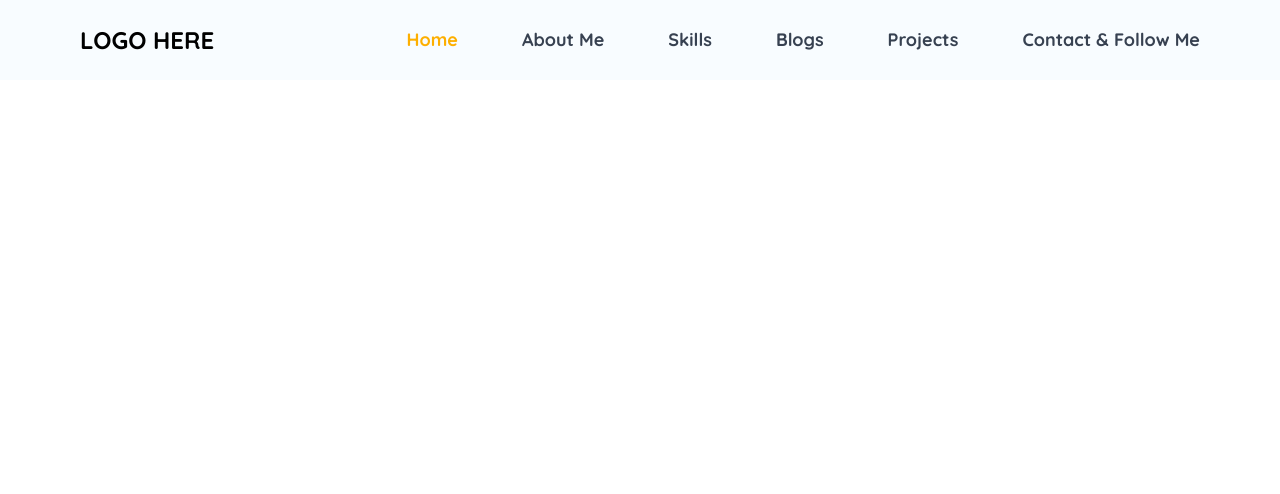
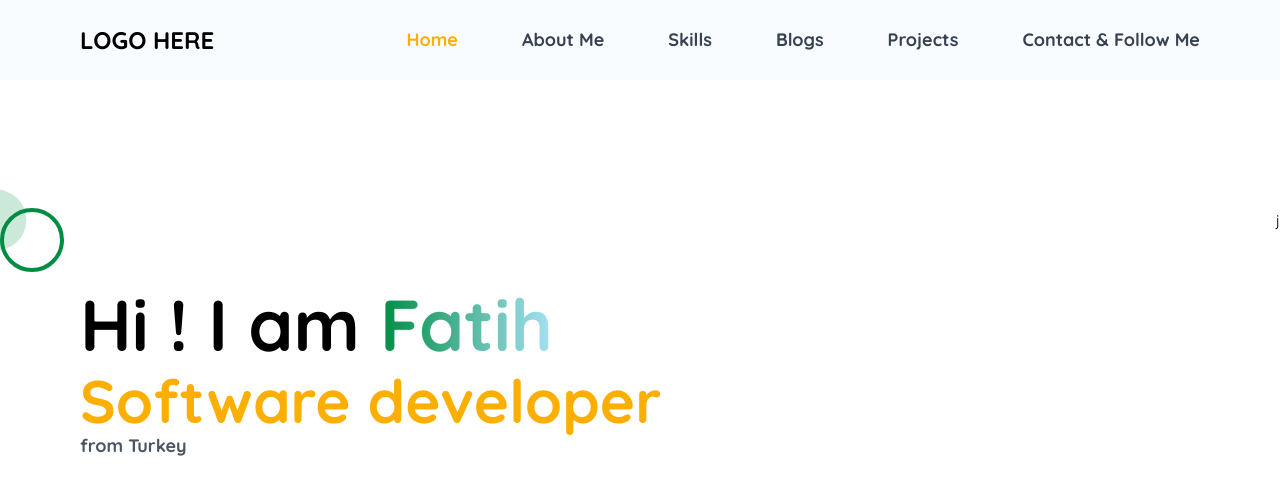
Before and after one commit to fatihes1/fatihes-resume-website, a Vue app in the folder resume-website/: page / in a window 1280 px wide. Shown: the top 494 px of the page. Built offline with nearby package versions, Linux system fonts and the light colour scheme.

Commit message:
starting header section f welcome page | gradient title

```diff
--- /dev/null
+++ b/resume-website/src/components/Header.vue
@@ -0,0 +1,32 @@
+<template>
+  <div class="container mx-auto mt-32">
+    <div class="flex justify-between">
+      <div class="flex flex-col">
+        <div>
+          <span
+            class="w-16 h-16 border-4 border-brand_green rounded-full grid place-items-center relative mb-4"
+          >
+            <span
+              class="absolute -top-6 -left-10 w-16 h-16 bg-brand_green scale-95 rounded-full -z-1 bg-opacity-20"
+            ></span>
+          </span>
+        </div>
+        <div class="font-bold text-7xl ml-20">
+          <h1>
+            Hi ! I am
+            <span
+              class="text-transparent bg-clip-text bg-gradient-to-r from-brand_green to-brand_blue"
+              >Fatih</span
+            ><br /><span class="text-brand_orange text-6xl"
+              >Software developer</span
+            >
+          </h1>
+        </div>
+        <div class="ml-20">
+          <h2 class="text-gray-600 font-bold text-lg">from Turkey</h2>
+        </div>
+      </div>
+      <div class="flex justify-items-start">j</div>
+    </div>
+  </div>
+</template>
--- a/resume-website/src/views/HomeView.vue
+++ b/resume-website/src/views/HomeView.vue
@@ -1,14 +1,16 @@
 <template>
-  <div>
+  <div class="h-screen">
     <NavBar />
+    <Header />
   </div>
 </template>
 
 <script>
 import NavBar from "../components/NavBar.vue";
+import Header from "../components/Header.vue";
 
 export default {
   //   components: ["NavBar"],
-  components: { NavBar },
+  components: { NavBar, Header },
 };
 </script>
--- a/resume-website/tailwind.config.js
+++ b/resume-website/tailwind.config.js
@@ -11,7 +11,7 @@ module.exports = {
         brand_blue: "#A7E1F5",
         brand_green_soft: "#70D096",
         brand_red: "#FB4F6E",
-        brand_green: "#FB4F6E",
+        brand_green: "#008D43",
       },
     },
   },
```
